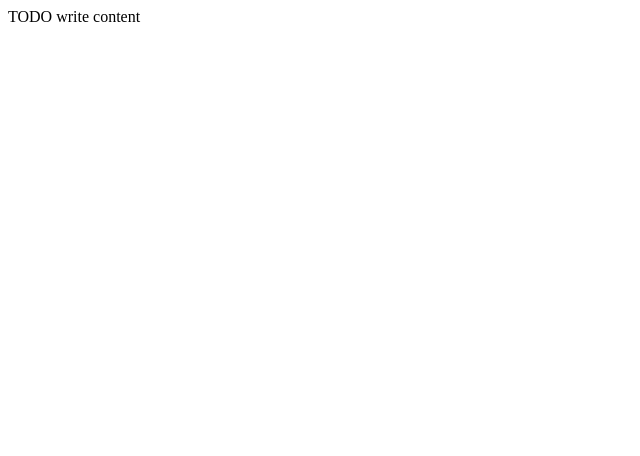
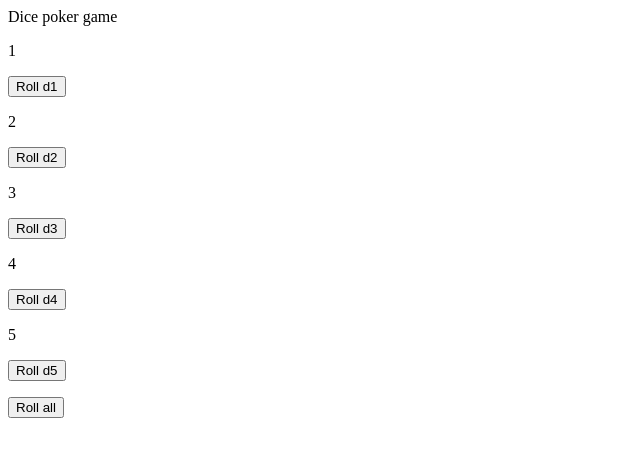
Before and after one commit to Josht114/DicePokerGame, a plain HTML site: page public_html/index.html in a window 1280 px wide. Shown: the whole page, without its empty margins (0-640 px from the left). Drawn offline with Linux system fonts and the light colour scheme.

Commit message:
Added dice and rolling

```diff
--- a/public_html/index.html
+++ b/public_html/index.html
@@ -11,6 +11,104 @@ and open the template in the editor.
         <meta name="viewport" content="width=device-width, initial-scale=1.0">
     </head>
     <body>
-        <div>TODO write content</div>
+
+
+        <div>Dice poker game</div>
+
+
+        <p id="playerHand1"></p>
+
+
+                <button type="button"
+                onclick="rollD1()">Roll d1</button>
+
+
+
+        <p id="playerHand2" ></p>
+
+        <button type="button"
+        onclick="rollDie('playerHand2')">Roll d2</button>
+
+
+        <p id="playerHand3" ></p>
+
+        <button type="button"
+        onclick="rollDie('playerHand3')">Roll d3</button>
+
+        <p id="playerHand4" ></p>
+
+        <button type="button"
+        onclick="rollDie('playerHand4')">Roll d4</button>
+
+        <p id="playerHand5" ></p>
+
+        <button type="button"
+        onclick="rollDie('playerHand5')">Roll d5</button>
+
+<p></p>
+
+<button type="button"
+onclick="rollAllDice()">Roll all</button>
+
+<script>
+var playerDice1 = 1;
+var playerDice2 = 2;
+var playerDice3 = 3;
+var playerDice4 = 4;
+var playerDice5 = 5;
+
+var centerDice1 = 1;
+var centerDice2 = 2;
+
+var OpponentDice1 = 1;
+var OpponentDice2 = 2;
+var OpponentDice3 = 3;
+var OpponentDice4 = 4;
+var OpponentDice5 = 5;
+
+
+document.getElementById("playerHand1").innerHTML =playerDice1;
+document.getElementById("playerHand2").innerHTML =playerDice2;
+document.getElementById("playerHand3").innerHTML =playerDice3;
+document.getElementById("playerHand4").innerHTML =playerDice4;
+document.getElementById("playerHand5").innerHTML =playerDice5;
+</script>
+
+
+
+
+<script>
+function diceRoll()
+{
+   return  Math.floor((Math.random() * 6) + 1);
+}
+
+function rollAllDice()
+{
+document.getElementById('playerHand1').innerHTML = diceRoll();
+document.getElementById('playerHand2').innerHTML = diceRoll();
+document.getElementById('playerHand3').innerHTML = diceRoll();
+document.getElementById('playerHand4').innerHTML = diceRoll();
+document.getElementById('playerHand5').innerHTML = diceRoll();
+}
+
+function rollDie(dice)
+{
+    document.getElementById(dice).innerHTML = diceRoll();
+
+}
+
+function rollD1()
+{
+    document.getElementById('playerHand1').innerHTML = diceRoll();
+
+}
+
+</script>
+
+
+
+
+
     </body>
 </html>
```
Also changed, not shown: nbproject/private/private.xml (added, +7 -0 lines), 1 other file.
